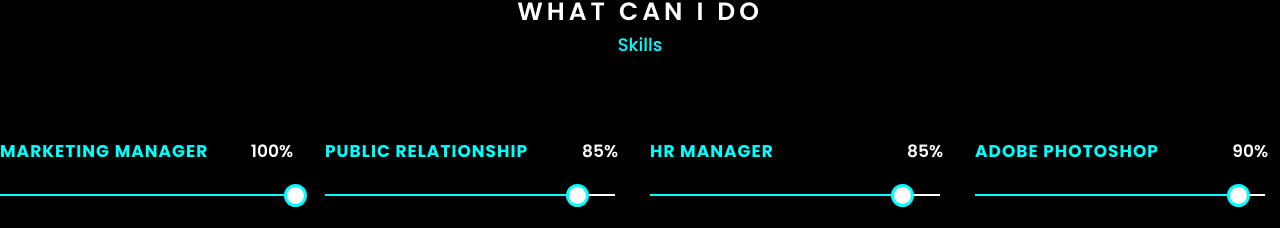
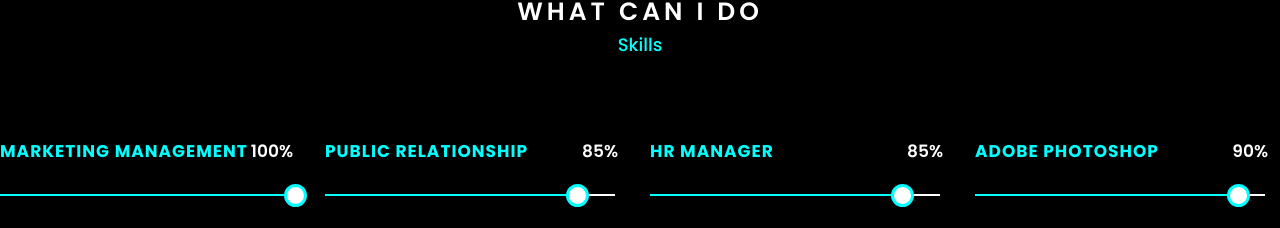
Before and after one commit to Zukhriddin05/Portfolio, a React (Vite) app: page / in a window 1280 px wide. Shown: the part 2539-2767 px from the top of the page. Built offline with nearby package versions, Linux system fonts and the light colour scheme.

Commit message:
Update Level.jsx

```diff
--- a/src/components/level/Level.jsx
+++ b/src/components/level/Level.jsx
@@ -51,7 +51,7 @@
                 <div className="level__big-box" >
                     <div className="level__box">
                         <div className="level__box-title">
-                            <h2 className="level__title">marketing manager</h2>
+                            <h2 className="level__title">marketing management</h2>
                             <p className="level__txt">100%</p>
                         </div>
                         <div className="level__box-line"></div>
```
